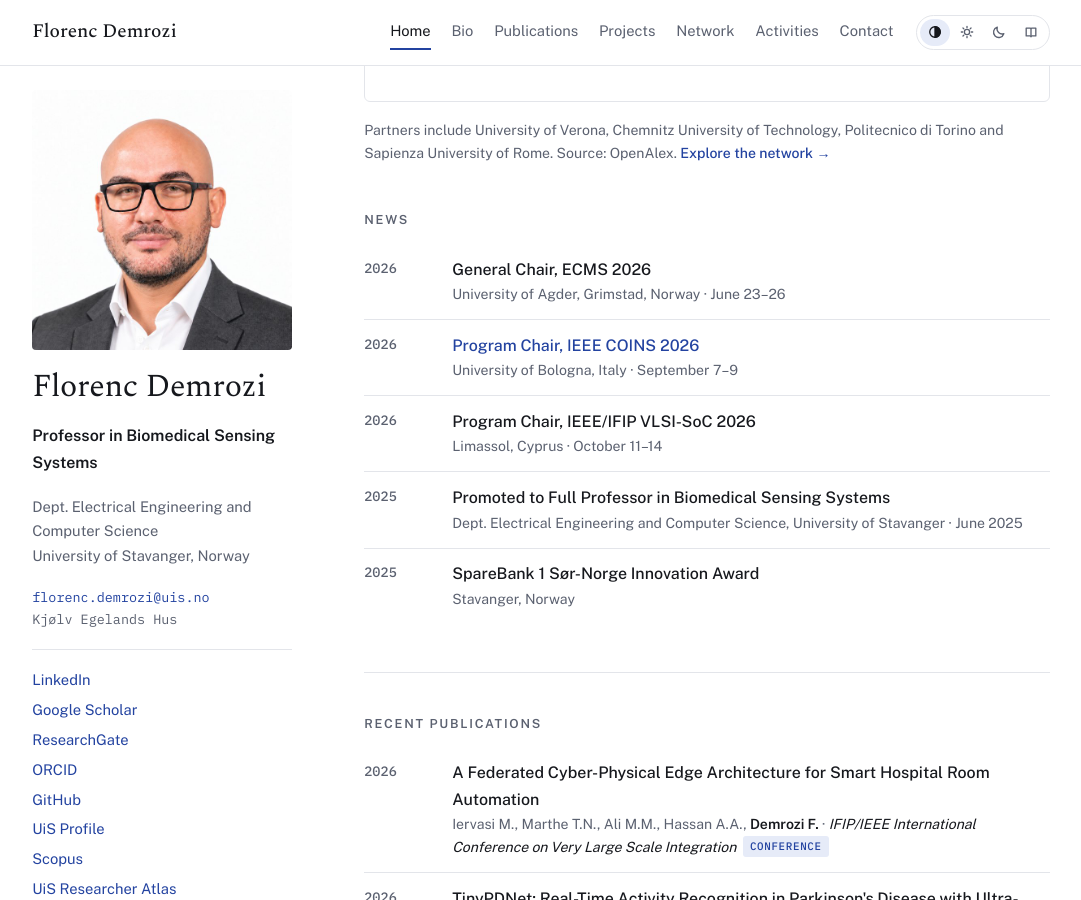
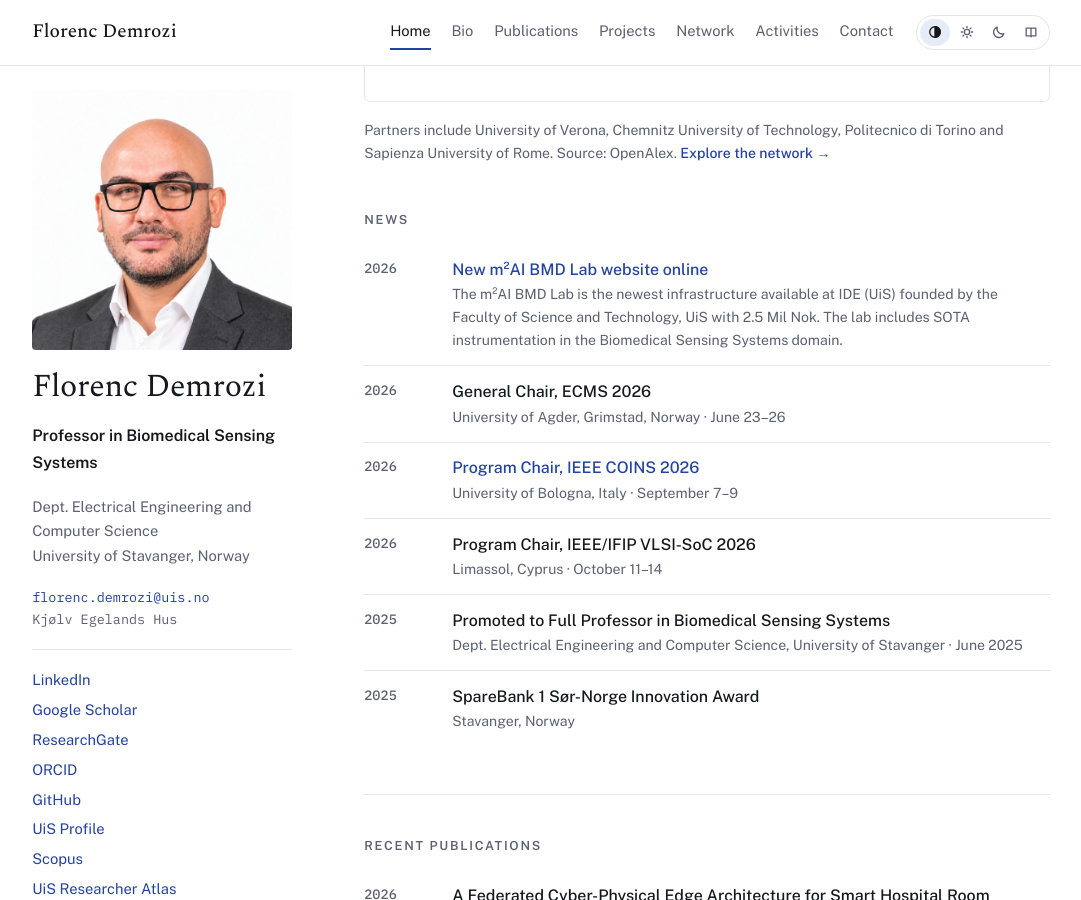
Before and after one commit to FlorencDemrozi/florencdemrozi.github.io, a Jekyll site: the page built from index.html, in a window 1280 px wide and 900 px high, scrolled down 1245 px. Shown: the whole window, without its empty margins (99-1180 px from the left). Built offline with Jekyll 4.4.1, drawn with Linux system fonts in a browser that asks for light colours.

Commit message:
news: add "New m²AI BMD Lab website online" (via Telegram)

```diff
--- a/_data/cv.yml
+++ b/_data/cv.yml
@@ -327,6 +327,10 @@ projects:
 # News on the Home page (newest first). "url" is optional.
 news:
   - year: 2026
+    title: "New m²AI BMD Lab website online"
+    url: "https://florencdemrozi.github.io/m2ai-lab/"
+    detail: "The m²AI BMD Lab is the newest infrastructure available at IDE (UiS) founded by the Faculty of Science and Technology, UiS with 2.5 Mil Nok. The lab includes SOTA instrumentation in the Biomedical Sensing Systems domain."
+  - year: 2026
     title: "General Chair, ECMS 2026"
     detail: "University of Agder, Grimstad, Norway · June 23–26"
   - year: 2026
```
